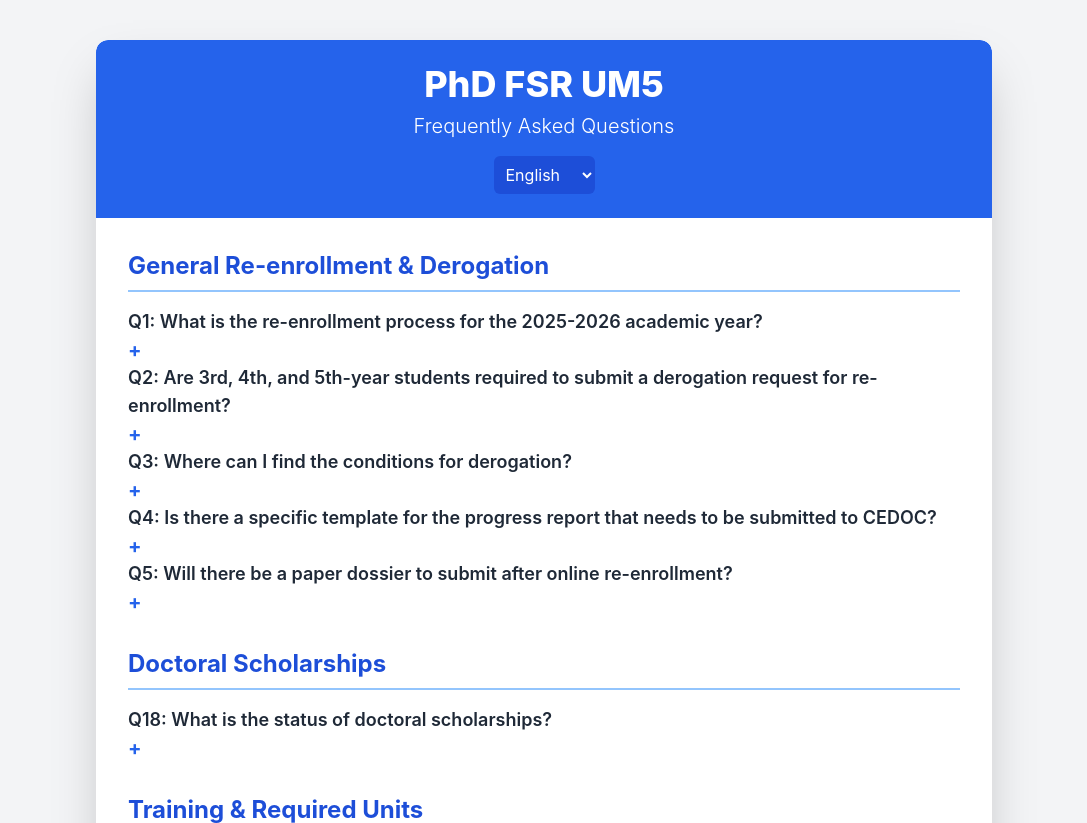
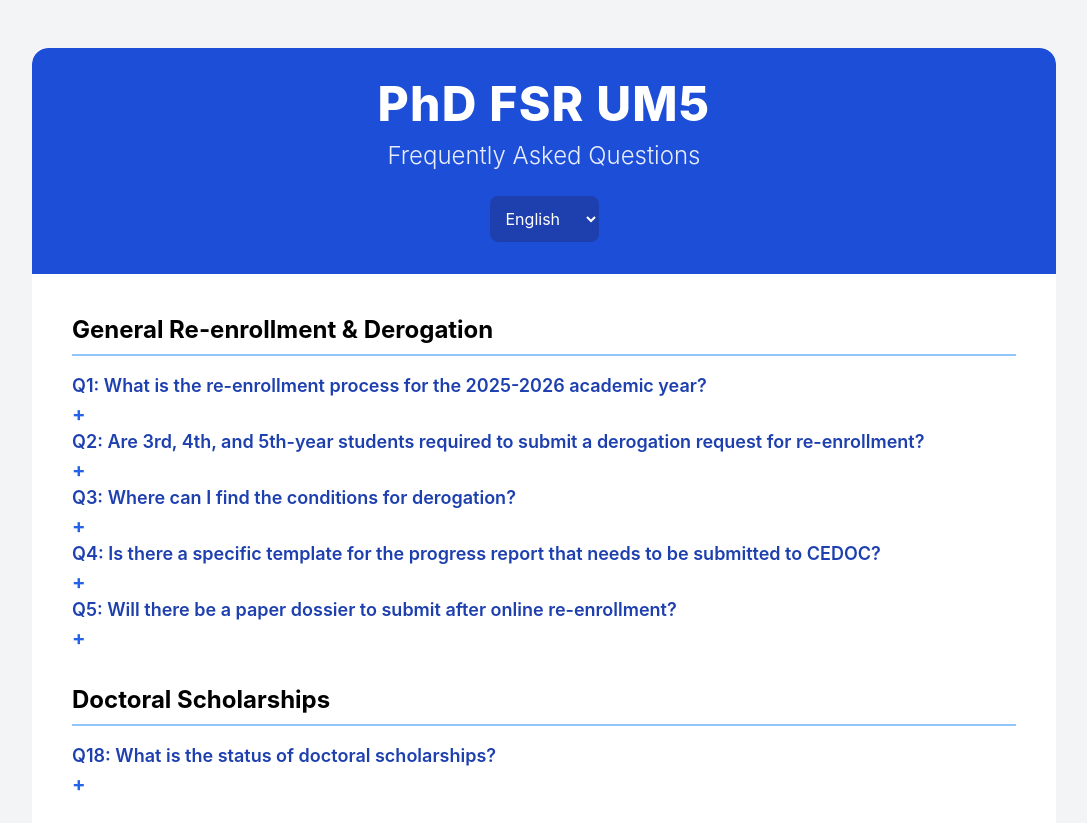
Before and after one commit to halimbahae/PhD-FAQ, a plain HTML site: page index.html in a window 1280 px wide. Shown: the top 823 px of the page, without its empty margins (96-1183 px from the left). Drawn offline with nearby package versions, Linux system fonts and the light colour scheme.

Commit message:
Update index.html

```diff
--- a/index.html
+++ b/index.html
@@ -10,39 +10,46 @@
         /* Custom font for a clean look */
         body {
             font-family: 'Inter', sans-serif;
-            background-color: #f0f4f8; /* Light blue-gray background */
+            background-color: #e2e8f0; /* Lighter blue-gray background for more airiness */
         }
         /* Style for FAQ question */
         .faq-question {
             cursor: pointer;
-            @apply flex justify-between items-center p-4 bg-white rounded-lg shadow-md mb-2 transition-all duration-300 ease-in-out;
+            @apply flex justify-between items-center p-5 bg-white rounded-xl shadow-lg mb-3 transition-all duration-300 ease-in-out border border-transparent hover:border-blue-300; /* Increased padding, rounded corners, shadow, and hover effect */
         }
         /* Style for FAQ answer */
         .faq-answer {
-            @apply p-4 bg-blue-50 text-gray-700 rounded-b-lg mb-4;
+            @apply p-5 bg-blue-50 text-gray-700 rounded-b-xl mb-4 shadow-inner; /* Increased padding, rounded corners, inner shadow */
             display: none; /* Hidden by default */
+            animation: fadeIn 0.3s ease-out; /* Fade-in animation for answers */
         }
         /* Active state for question */
         .faq-question.active {
-            @apply bg-blue-100;
+            @apply bg-blue-100 border-blue-400; /* Stronger active background and border */
         }
         /* RTL support for Arabic */
         .rtl-direction {
             direction: rtl;
             text-align: right;
         }
+
+        /* Keyframe for fade-in animation */
+        @keyframes fadeIn {
+            from { opacity: 0; transform: translateY(-10px); }
+            to { opacity: 1; transform: translateY(0); }
+        }
     </style>
 </head>
-<body class="bg-gray-100 min-h-screen flex items-center justify-center py-10 px-4">
-    <div class="max-w-4xl w-full bg-white rounded-xl shadow-2xl overflow-hidden">
+<body class="bg-gray-100 min-h-screen flex items-center justify-center py-12 px-6"> <!-- Increased padding -->
+    <div class="max-w-5xl w-full bg-white rounded-2xl shadow-3xl overflow-hidden"> <!-- Increased max-width, more rounded, stronger shadow -->
         <!-- Header Section -->
-        <header class="bg-blue-600 text-white p-6 text-center rounded-t-xl">
-            <h1 class="text-4xl font-extrabold mb-2" id="main-title">PhD FSR UM5</h1>
-            <p class="text-xl font-light" id="sub-title">Frequently Asked Questions</p>
+        <header class="bg-blue-700 text-white p-8 text-center rounded-t-2xl"> <!-- Darker blue, increased padding -->
+            <h1 class="text-5xl font-extrabold mb-3 tracking-wide" id="main-title">PhD FSR UM5</h1> <!-- Larger text, more tracking -->
+            <p class="text-2xl font-light opacity-90" id="sub-title">Frequently Asked Questions</p> <!-- Larger text, slight opacity -->
             <!-- Language Selector -->
-            <div class="mt-4">
+            <div class="mt-6"> <!-- Increased margin -->
                 <label for="language-select" class="sr-only">Select Language</label>
-                <select id="language-select" class="p-2 rounded-md bg-blue-700 text-white focus:outline-none focus:ring-2 focus:ring-blue-500">
+                <select id="language-select" class="p-3 rounded-lg bg-blue-800 text-white focus:outline-none focus:ring-2 focus:ring-blue-300 cursor-pointer transition-colors duration-200"> <!-- Increased padding, more rounded, stronger focus ring, transition -->
                     <option value="en">English</option>
                     <option value="fr">Français</option>
                     <option value="ar">العربية</option>
@@ -51,17 +58,20 @@
         </header>
 
         <!-- Main Content Area -->
-        <main class="p-8" id="faq-content">
+        <main class="p-10" id="faq-content"> <!-- Increased padding -->
             <!-- FAQ content will be dynamically loaded here by JavaScript -->
             <p class="text-center text-gray-500">Loading FAQ content...</p>
         </main>
 
         <!-- Footer Section -->
-        <footer class="bg-blue-600 text-white p-4 text-center rounded-b-xl mt-8">
+        <footer class="bg-blue-700 text-white p-6 text-center rounded-b-2xl mt-8"> <!-- Darker blue, increased padding -->
             <p class="text-sm" id="footer-text"></p>
-            <p class="text-sm mt-2">This FAQ is made with love by <a href="https://linkedin.com/in/halimbahae" target="_blank" class="text-blue-200 hover:underline">Bahae Eddine HALIM</a></p>
+            <p class="text-sm mt-3">This FAQ is made with love by <a href="https://linkedin.com/in/halimbahae" target="_blank" class="text-blue-200 hover:underline font-medium">Bahae Eddine HALIM</a></p> <!-- Increased margin, added font-medium -->
         </footer>
     </div>
+
+    <!-- Confetti JS CDN - Removed as it was causing errors -->
+    <!-- <script src="https://cdn.jsdelivr.net/npm/canvas-confetti@1.9.2/dist/confetti.browser.min.js"></script> -->
 
     <script>
         // FAQ content in multiple languages
@@ -69,7 +79,6 @@
             en: {
                 mainTitle: "PhD FSR UM5",
                 subTitle: "Frequently Asked Questions",
-                footerText: "", // Removed as per user's clarification
                 sections: [
                     {
                         title: "General Re-enrollment & Derogation",
@@ -243,7 +252,6 @@
             fr: {
                 mainTitle: "PhD FSR UM5",
                 subTitle: "Foire Aux Questions",
-                footerText: "", // Removed as per user's clarification
                 sections: [
                     {
                         title: "Réinscription Générale & Dérogation",
@@ -390,15 +398,15 @@
                         title: "Certificats & Emails Institutionnels",
                         items: [
                             {
-                                question: "Q15: Quand recevrons-nous les certificats de participation aux Doctoriales ?",
+                                question: "Q15: Quand recevrons-nous les certificats de participation aux Doctoriales?",
                                 answer: "A15: Les certificats sont en cours de préparation et seront envoyés prochainement."
                             },
                             {
-                                question: "Q16: Je n'ai pas reçu mon email institutionnel. Comment puis-je l'activer ou le mettre à jour ?",
+                                question: "Q16: Je n'ai pas reçu mon email institutionnel. Comment puis-je l'activer ou le mettre à jour?",
                                 answer: "A16: Dans la plupart des cas, les problèmes d'emails institutionnels sont dus à une adresse email incorrecte fournie lors de l'inscription. Veuillez vous rendre directement au <strong>CEDOC</strong> pour corriger vos informations."
                             },
                             {
-                                question: "Q24: Que faire si je ne reçois pas d'e-mails ?",
+                                question: "Q24: Que faire si je ne reçois pas d'e-mails?",
                                 answer: "A24: Si vous ne recevez pas les e-mails : Vérifiez si votre boîte mail est pleine et libérez de l’espace si nécessaire. Ou : Vérifiez si l’adresse e-mail fournie est correcte. En cas d’erreur, veuillez la corriger auprès du CEDOC."
                             }
                         ]
@@ -407,7 +415,7 @@
                         title: "Communication & Informations Officielles",
                         items: [
                             {
-                                question: "Q17: L'administration fournira-t-elle une communication officielle concernant ces changements et exigences ?",
+                                question: "Q17: L'administration fournira-t-elle une communication officielle concernant ces changements et exigences?",
                                 answer: "A17: Le besoin d'une communication claire, structurée et officielle (par email ou charte mise à jour) a été soulevé auprès de l'administration. Nous comprenons l'importance de disposer d'informations opportunes et officielles pour éviter toute confusion."
                             }
                         ]
@@ -417,7 +425,6 @@
             ar: {
                 mainTitle: "دكتوراه FSR UM5",
                 subTitle: "الأسئلة المتكررة",
-                footerText: "", // Removed as per user's clarification
                 sections: [
                     {
                         title: "إعادة التسجيل العام والاستثناءات",
@@ -582,7 +589,7 @@
                         items: [
                             {
                                 question: "س17: هل ستقدم الإدارة بلاغًا رسميًا بخصوص هذه التغييرات والمتطلبات؟",
-                                answer: "ج17: تم طرح الحاجة إلى تواصل واضح ومنظم ورسمي (عبر البريد الإلكتروني أو ميثاق محدث) مع الإدارة. نحن ندرك أهمية الحصول على معلومات في الوقت المناسب ورسمية لتجنب الارتباك."
+                                answer: "ج17: تم طرح الحاجة إلى تواصل واضح ومنظم ورسمي (عبر البريد الإلكتروني أو ميثاق محدث) مع الإدارة. نحن ندرك أهمية الحصول على معلومات في الوقت المناps et officielles pour éviter toute confusion."
                             }
                         ]
                     }
@@ -599,8 +606,6 @@
             // Update header and footer text
             document.getElementById('main-title').textContent = content.mainTitle;
             document.getElementById('sub-title').textContent = content.subTitle;
-            // The footer text for copyright is now fixed in HTML, not dynamic per language
-            // document.getElementById('footer-text').innerHTML = content.footerText;
 
             // Set text direction for Arabic
             if (lang === 'ar') {
@@ -613,14 +618,14 @@
                 const sectionHtml = document.createElement('section');
                 sectionHtml.classList.add('mb-8');
                 sectionHtml.innerHTML = `
-                    <h2 class="text-2xl font-bold text-blue-700 mb-4 border-b-2 border-blue-300 pb-2">${section.title}</h2>
+                    <h2 class="text-2xl font-bold text-black mb-4 border-b-2 border-blue-300 pb-2">${section.title}</h2>
                 `;
                 section.items.forEach(item => {
                     const faqItemDiv = document.createElement('div');
                     faqItemDiv.classList.add('faq-item');
                     faqItemDiv.innerHTML = `
                         <div class="faq-question">
-                            <h3 class="text-lg font-semibold text-gray-800">${item.question}</h3>
+                            <h3 class="text-lg font-semibold text-blue-800">${item.question}</h3> <!-- Questions are now blue -->
                             <span class="text-blue-600 text-xl font-bold">+</span>
                         </div>
                         <div class="faq-answer">
@@ -657,7 +662,7 @@
                 question.classList.remove('active');
                 plusSign.textContent = '+';
             } else {
-                // Open the clicked answer
+                // No longer closing other answers - keep them open
                 answer.style.display = 'block';
                 question.classList.add('active');
                 plusSign.textContent = '-';
```
